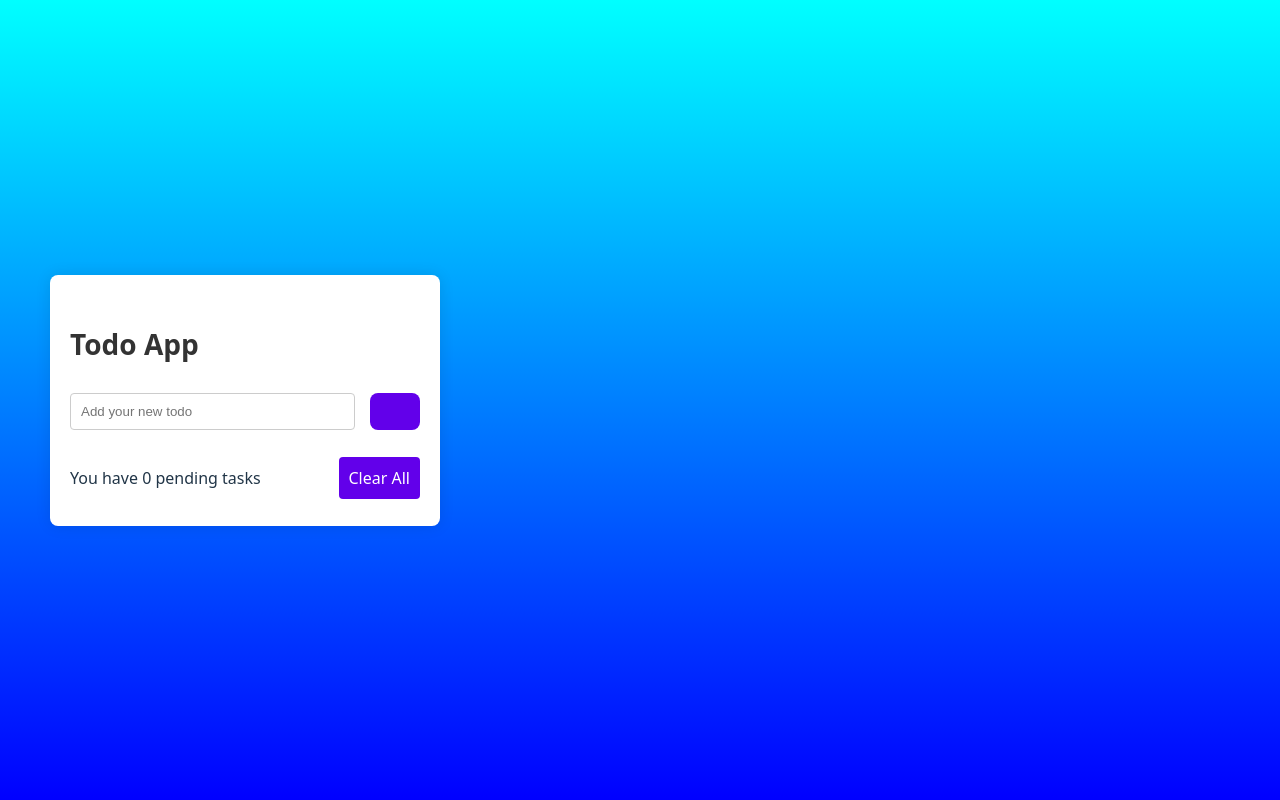
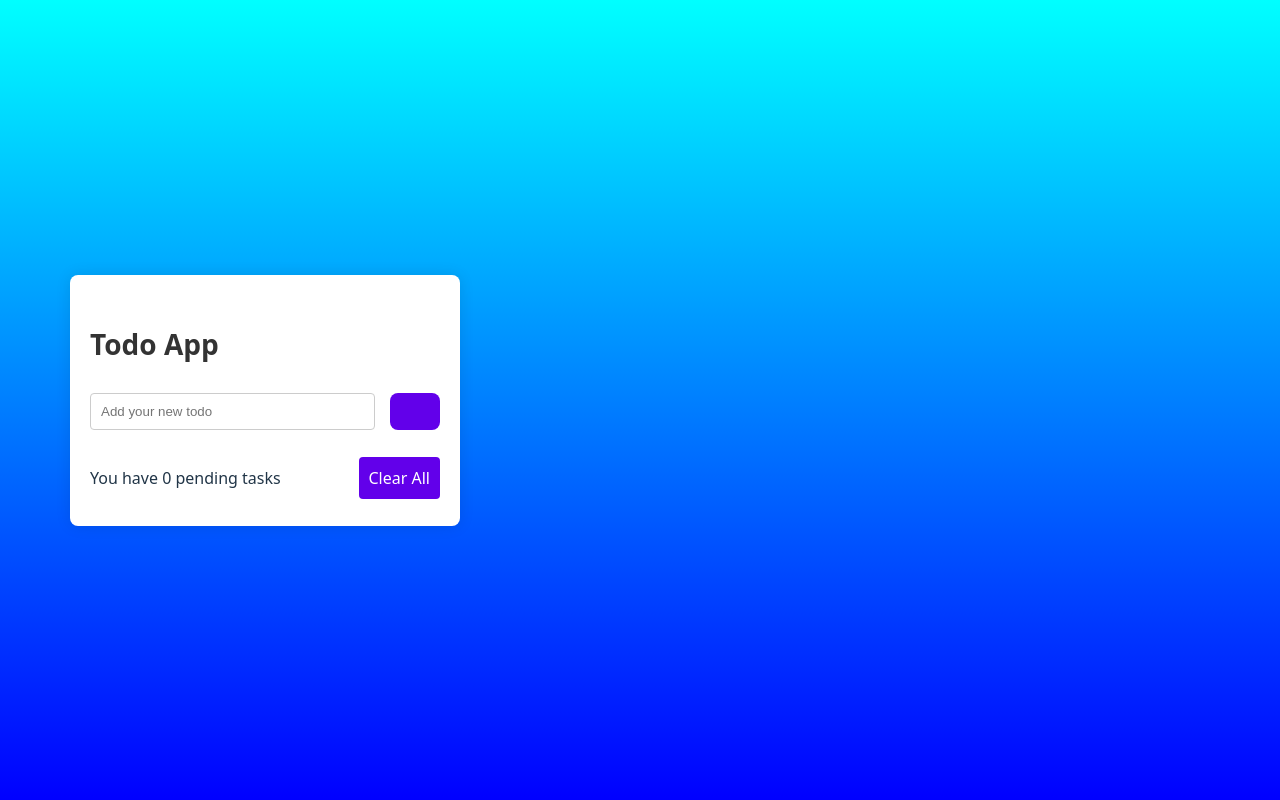
Before and after one commit to Ahrorbek05/todo-list, a React app: page / in a window 1280 px wide. Built offline with nearby package versions, Linux system fonts and the light colour scheme; the HTML template or start-up script is replaced by a standard one.

Commit message:
home work

```diff
--- a/src/App.css
+++ b/src/App.css
@@ -1,5 +1,5 @@
 .wrapper {
-  margin-left: 50px;
+  margin-left: 70px;
 }
 body{
    background: linear-gradient(to bottom, aqua, blue);
```
